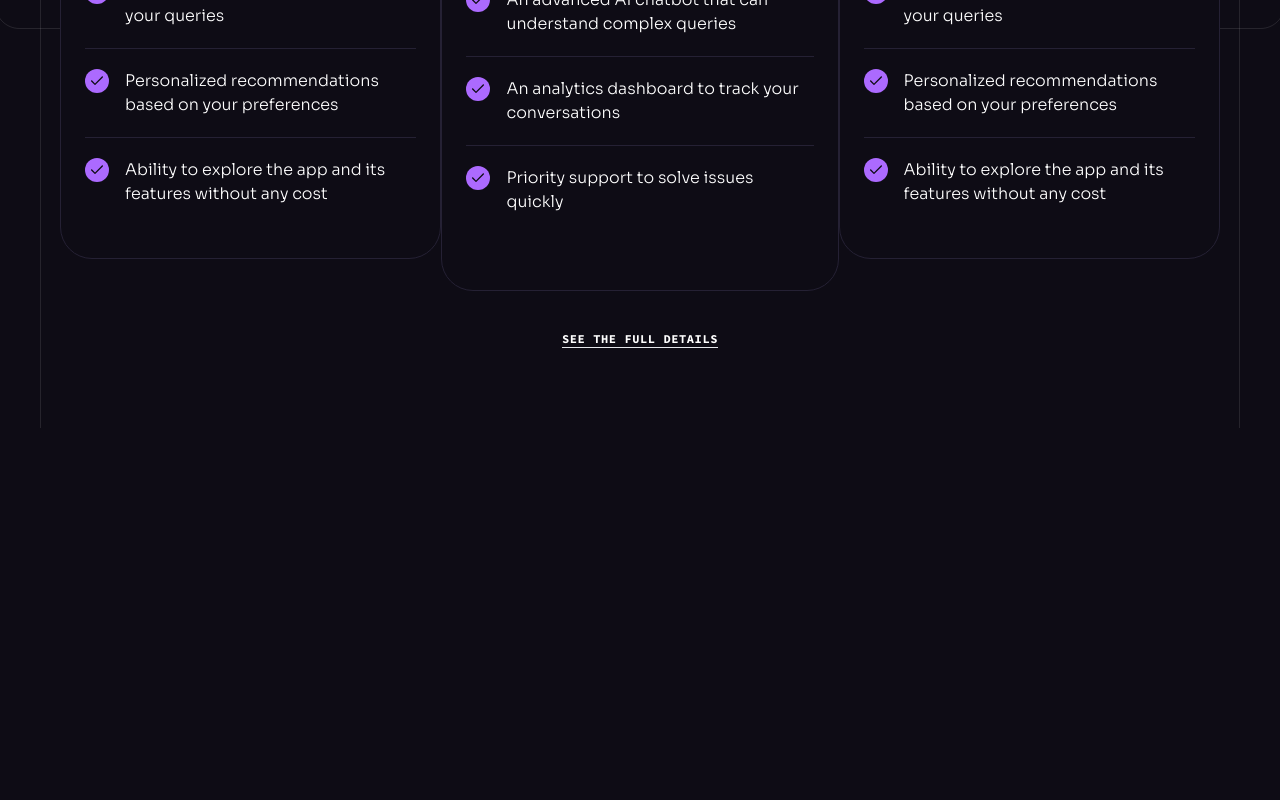
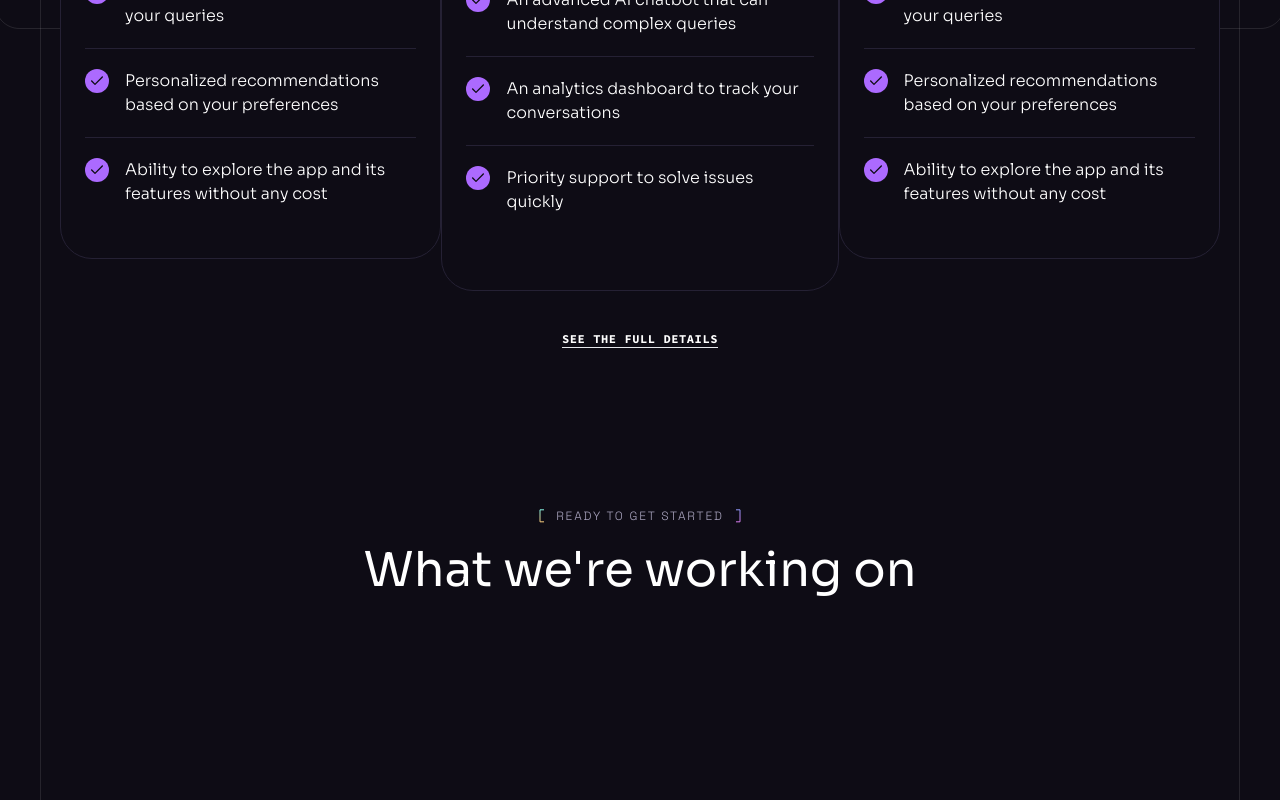
Before and after one commit to itsadrianapaiva/brainwave-website, a React (Vite) app: page / in a window 1280 px wide. Shown: the part 6799-7599 px from the top of the page. Before the commit the page ends 7227 px from the top, so only its background shows below. Built offline with nearby package versions, Linux system fonts and the light colour scheme.

Commit message:
roadmap started

```diff
--- a/src/App.tsx
+++ b/src/App.tsx
@@ -4,6 +4,7 @@
 import Header from "./components/Header.tsx";
 import Hero from "./components/Hero.tsx";
 import Pricing from "./components/Pricing.tsx";
+import Roadmap from "./components/Roadmap.tsx";
 import Services from "./components/Services.tsx";
 
 
@@ -17,6 +18,7 @@
         <Collaboration />
         <Services />
         <Pricing />
+        <Roadmap />
       </div>
 
       <ButtonGradient />
--- /dev/null
+++ b/src/components/Roadmap.tsx
@@ -0,0 +1,14 @@
+import Heading from "./Heading";
+import Section from "./Section";
+
+const Roadmap: React.FC = () => {
+  return (
+    <Section className="overflow-hidden" id="roadmap">
+      <div className="container md:pb-10">
+        <Heading tag="Ready to get started" title="What we're working on"/>
+      </div>
+    </Section>
+  );
+};
+
+export default Roadmap;
```
